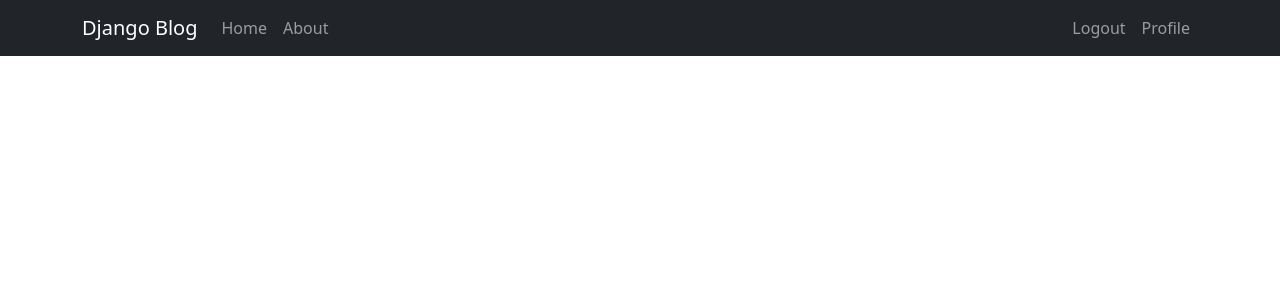
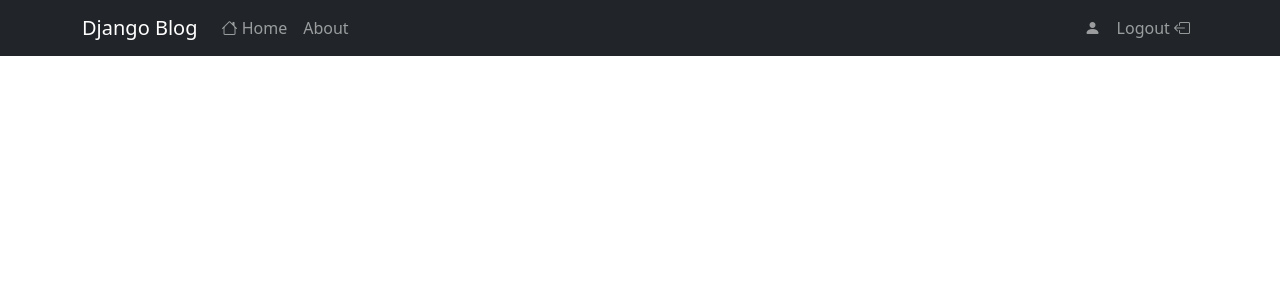
Before and after one commit to saqe/Blog-With-Django, a Django app: page / in a window 1280 px wide. Shown: the top 300 px of the page. Run offline with Django 3.2, Linux system fonts and the light colour scheme; the visitor is signed in with stand-in values (Sample User, id 1); data that the repository does not hold is empty; some libraries are stand-ins or nearby versions.

Commit message:
👌 IMPROVED UI design added icons in navbar

```diff
--- a/core/templates/html/widget/header.html
+++ b/core/templates/html/widget/header.html
@@ -7,15 +7,24 @@
             </button>
             <div class="collapse navbar-collapse" id="navbarNav">
             <ul class="navbar-nav me-auto mb-2 mb-lg-0">
-                <li class="nav-item active"> <a class="nav-item nav-link" href="{% url 'blog-home' %}">Home</a> </li>
+                <li class="nav-item active"> <a class="nav-item nav-link" href="{% url 'blog-home' %}">
+                    <i class="bi bi-house"></i>
+                    Home
+                </a> </li>
                 <li class="nav-item">        <a class="nav-item nav-link" href="{% url 'blog-about' %}">About</a> </li>
             </ul>
 
             <!-- Navbar Right Side -->
             <ul class="navbar-nav d-flex">
                 {% if user.is_authenticated %}
-                    <li class="nav-item"> <a class="nav-item nav-link" href="{% url 'logout' %}">   Logout</a> </li>
-                    <li class="nav-item"> <a class="nav-item nav-link" href="{% url 'my-profile' %}">Profile</a> </li>
+                    <li class="nav-item"> <a class="nav-item nav-link" href="{% url 'my-profile' %}">
+                        {% comment %} Profile {% endcomment %}
+                        <i class="bi bi-person-fill"></i>
+                    </a> </li>
+                    <li class="nav-item"><a class="nav-item nav-link" href="{% url 'logout' %}">
+                        Logout
+                        <i class="bi bi-box-arrow-left"></i>
+                    </a> </li>
                 {% else %}
                     <li class="nav-item"><a class="nav-item nav-link" href="{% url 'login' %}">       Login</a></li>
                     <li class="nav-item"><a class="nav-item nav-link" href="{% url 'user-register' %}">Register</a></li>
```
